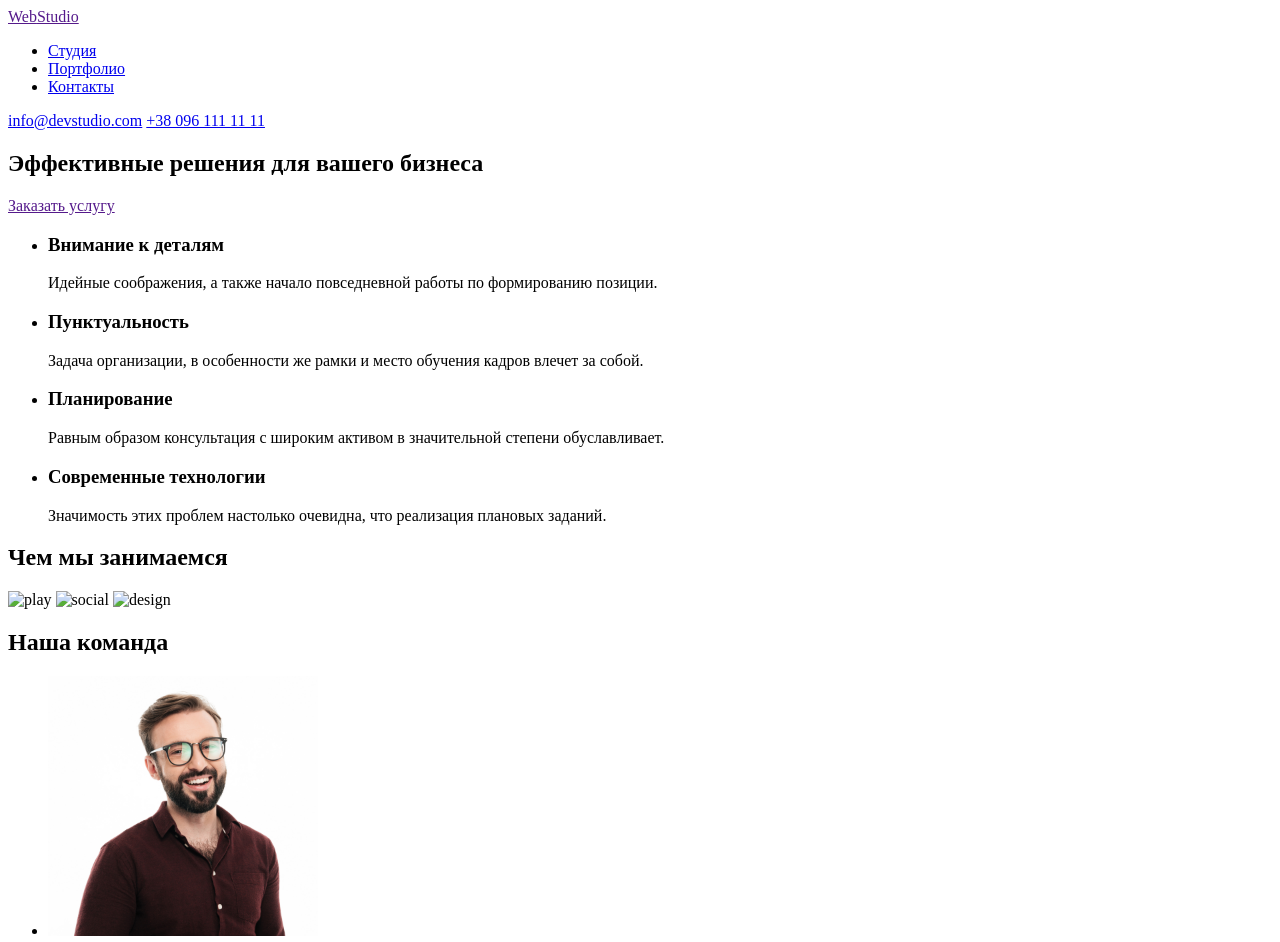
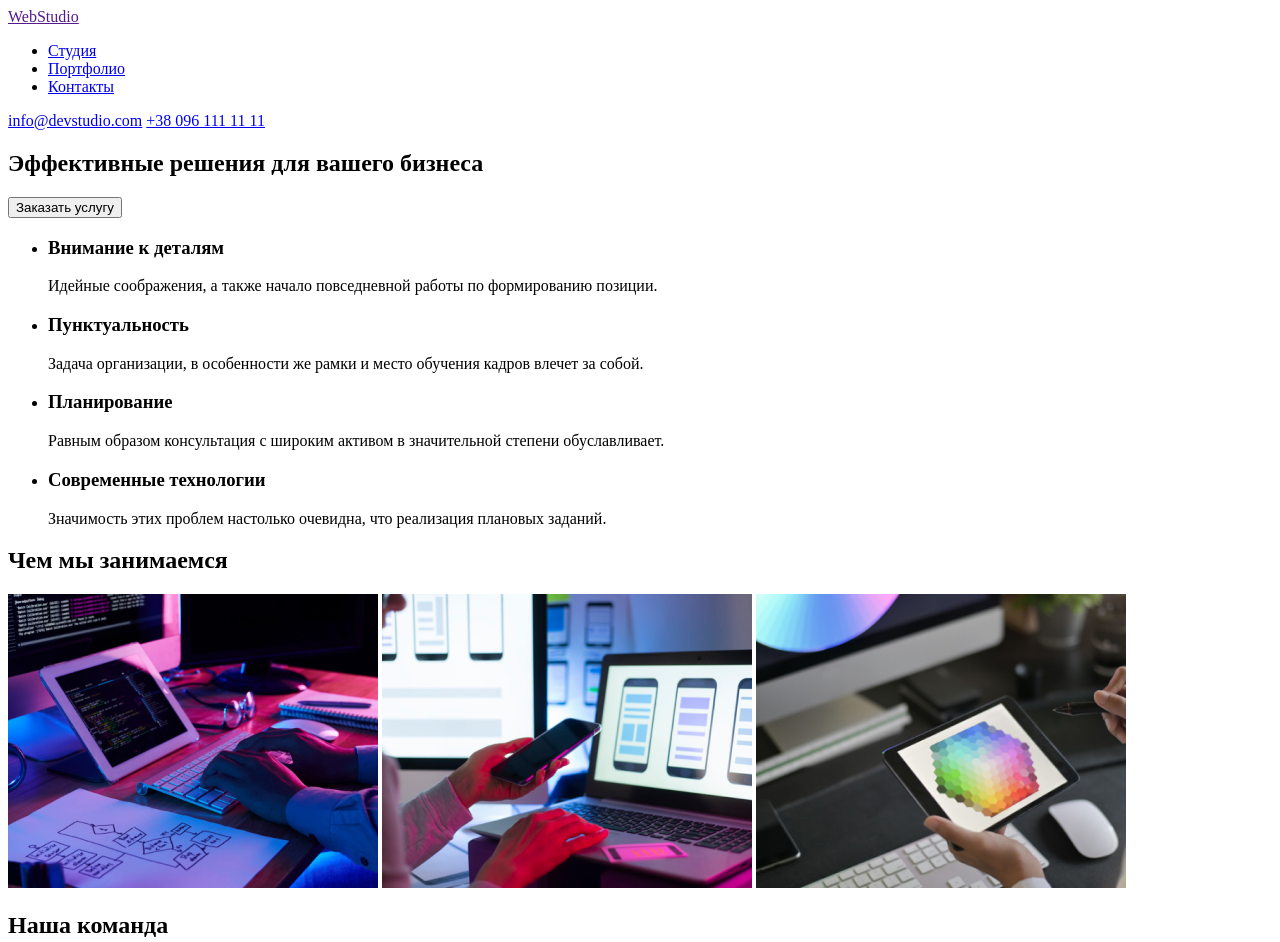
Before and after one commit to ddenisa111/goit-markup-hw-01, a plain HTML site: page index.html in a window 1280 px wide. Shown: the top 942 px of the page. Drawn offline with Linux system fonts and the light colour scheme.

Commit message:
added button

```diff
--- a/index.html
+++ b/index.html
@@ -24,10 +24,11 @@
     <main>
       <section>
         <h1>Эффективные решения для вашего бизнеса</h1>
-        <a href="">Заказать услугу</a>
+        <button type="button">Заказать услугу</button>
       </section>
 
       <section>
+        <!-- <h2>Особенности</h2> -->
         <ul>
           <li>
             <h3>Внимание к деталям</h3>
@@ -54,9 +55,9 @@
 
       <section>
         <h2>Чем мы занимаемся</h2>
-        <img src="./img/box_1.png" width="370" height="294" alt="play" />
-        <img src="./img/box_2.png" width="370" height="294" alt="social" />
-        <img src="./img/box_3.png" width="370" height="294" alt="design" />
+        <img src="./img/box_1.jpg" width="370" height="294" alt="играем в игры" />
+        <img src="./img/box_2.jpg" width="370" height="294" alt="сидим в соцсетях" />
+        <img src="./img/box_3.jpg" width="370" height="294" alt="смотрим картинки" />
       </section>
 
       <section>
```
